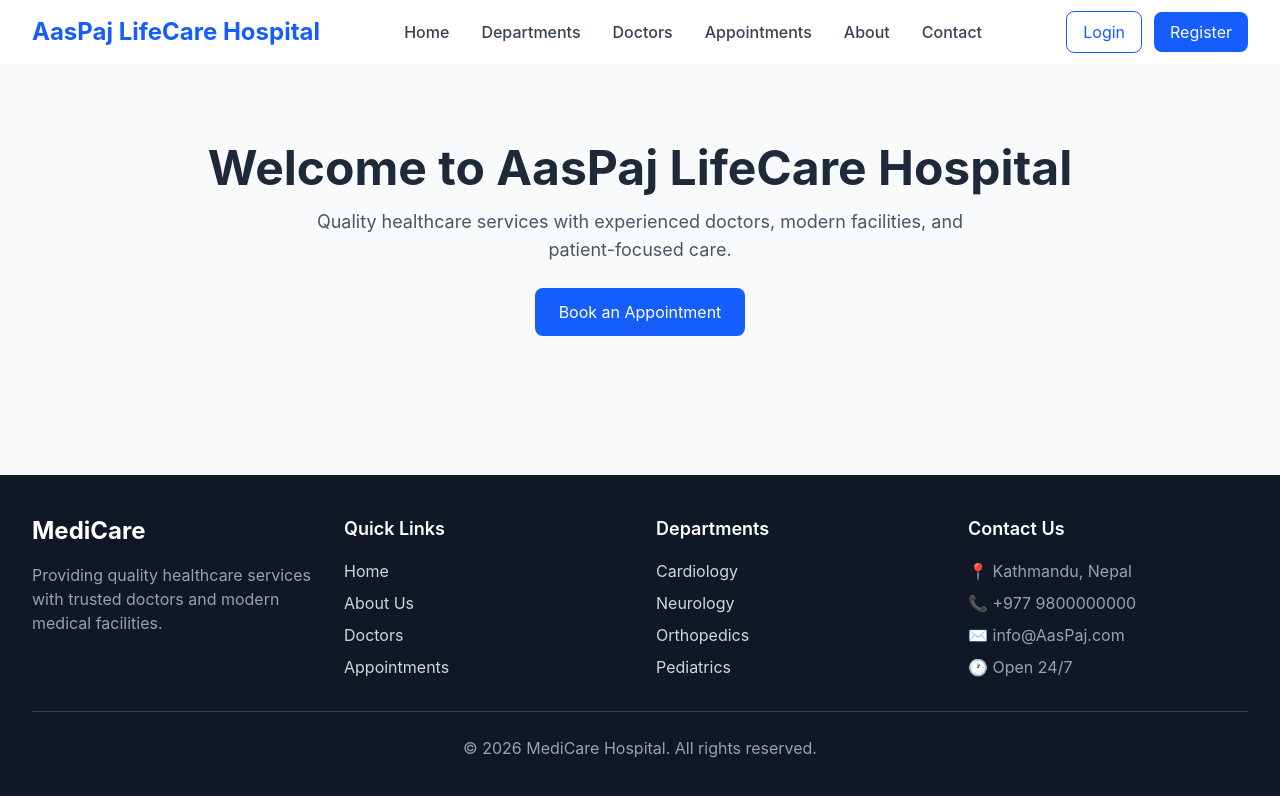
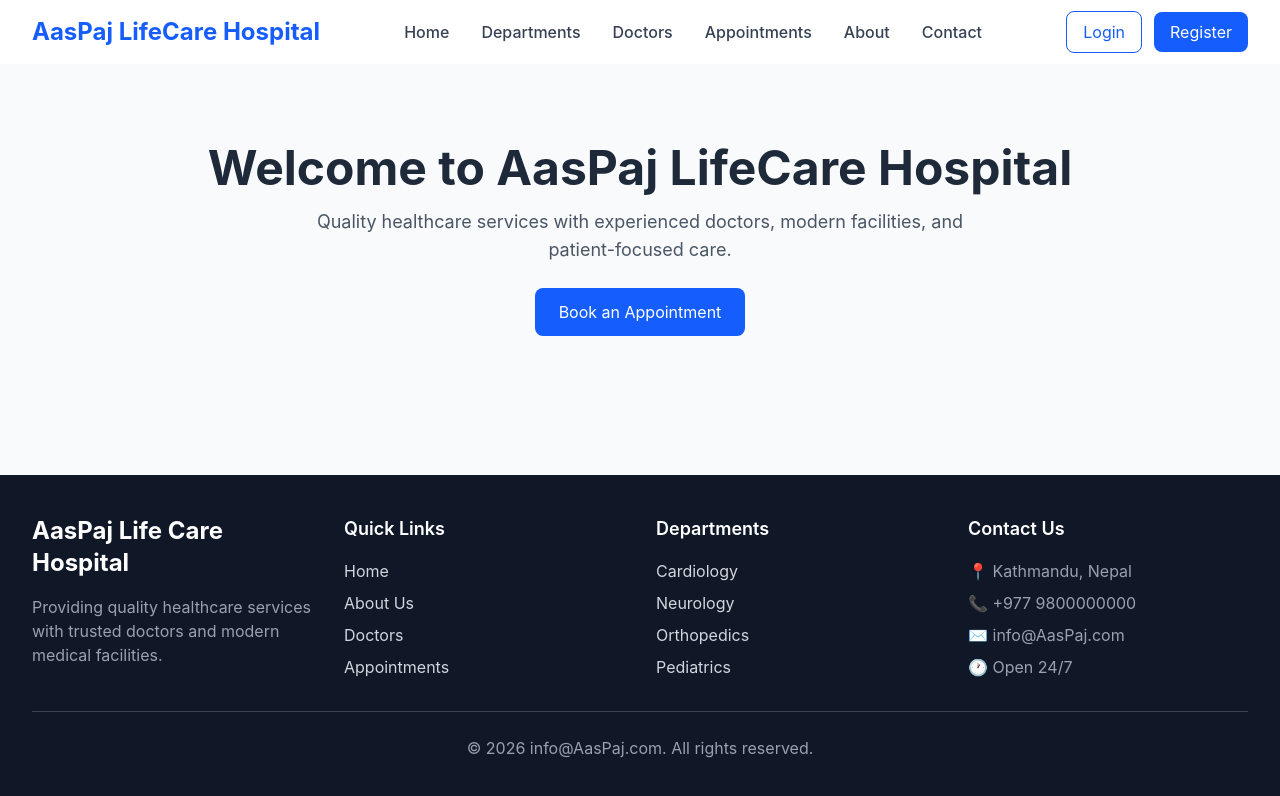
Before and after one commit to anishdhakal021-source/Hospital-Management-System, a React app in the folder Frontend/: page / in a window 1280 px wide. Shown: the top 796 px of the page. Built offline with nearby package versions, Linux system fonts and the light colour scheme; the HTML template or start-up script is replaced by a standard one.

Commit message:
feat: update Footer component with new hospital name and contact information

```diff
--- a/Frontend/src/components/Footer.jsx
+++ b/Frontend/src/components/Footer.jsx
@@ -11,7 +11,7 @@ const Footer = () => {
           {/* Hospital Information */}
           <div>
             <h2 className="text-2xl font-bold text-white mb-4">
-              MediCare
+              AasPaj Life Care Hospital
             </h2>
 
             <p className="text-gray-400 leading-6">
@@ -86,7 +86,7 @@ const Footer = () => {
         {/* Bottom Section */}
         <div className="border-t border-gray-700 mt-8 pt-6 text-center">
           <p className="text-gray-400">
-            © 2026 MediCare Hospital. All rights reserved.
+            © 2026 info@AasPaj.com. All rights reserved.
           </p>
         </div>
 
```
Also changed, not shown: 1 other file (tests, documents, lock files or other folders).
